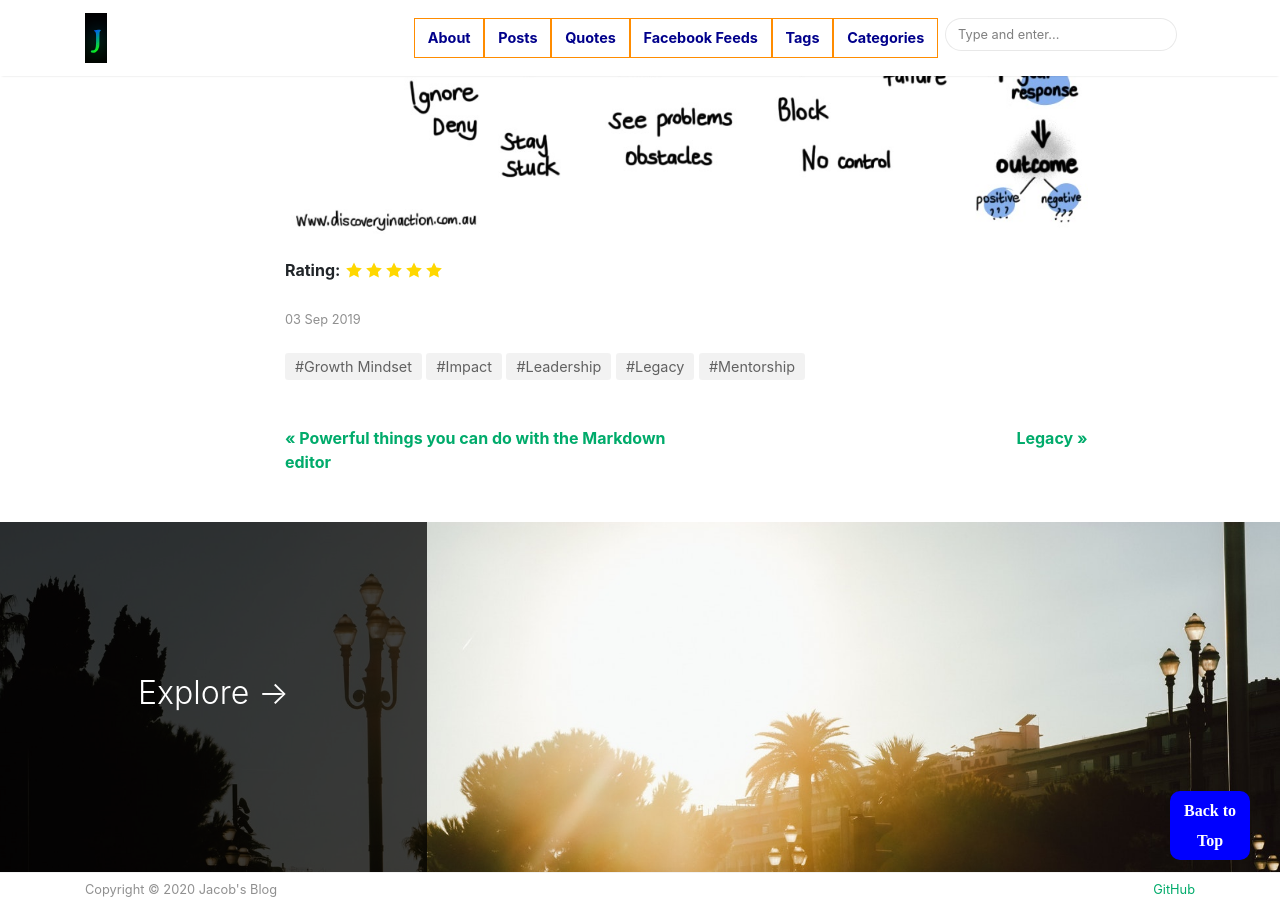
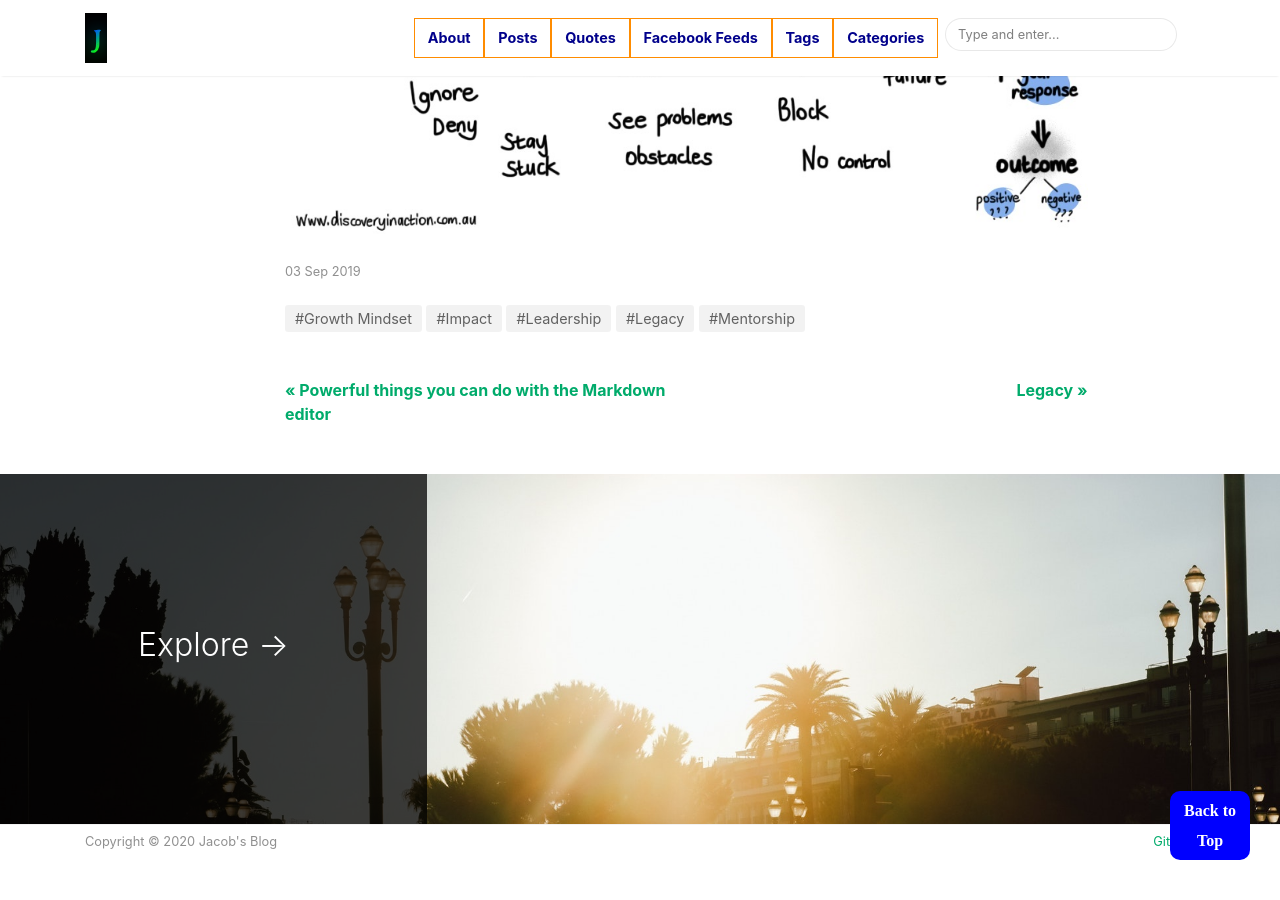
Before and after one commit to JacOng17/JacOng17.github.io, a Jekyll site: the page built from _posts/2019-09-03-above-the-line.md, in a window 1280 px wide and 900 px high, scrolled down 2188 px. Built offline with Jekyll 4.4.1, drawn with Linux system fonts in a browser that asks for light colours; after the commit the page ends 3047 px from its top, so only the background shows below that.

Commit message:
Fixed post navigation & removed rating.

```diff
--- a/_layouts/post.html
+++ b/_layouts/post.html
@@ -108,10 +108,10 @@
 			<!-- Prev/Next -->
 			<div class="row PageNavigation d-flex justify-content-between font-weight-bold">
 				{% if page.previous.url %}
-					<a class="prev d-block col-md-6" href="{{ site.baseurl }}/{{page.previous.url}}"> &laquo; {{page.previous.title}}</a>
+					<a class="prev d-block col-md-6" href="{{ site.baseurl }}{{ page.previous.url }}"> &laquo; {{page.previous.title}}</a>
 				{% endif %}
 				{% if page.next.url %}
-					<a class="next d-block col-md-6 text-lg-right" href="{{ site.baseurl }}/{{page.next.url}}">{{page.next.title}} &raquo; </a>
+					<a class="next d-block col-md-6 text-lg-right" href="{{ site.baseurl }}{{ page.next.url }}">{{page.next.title}} &raquo; </a>
 				{% endif %}
 				<div class="clearfix">
 				</div>
```
Also changed, not shown: _posts/2019-09-03-above-the-line.md (+0 -1 lines), _posts/2019-09-13-legacy.md (+0 -1 lines), _posts/2019-12-16-everyone-communicates-few-connect.md (+0 -1 lines).
